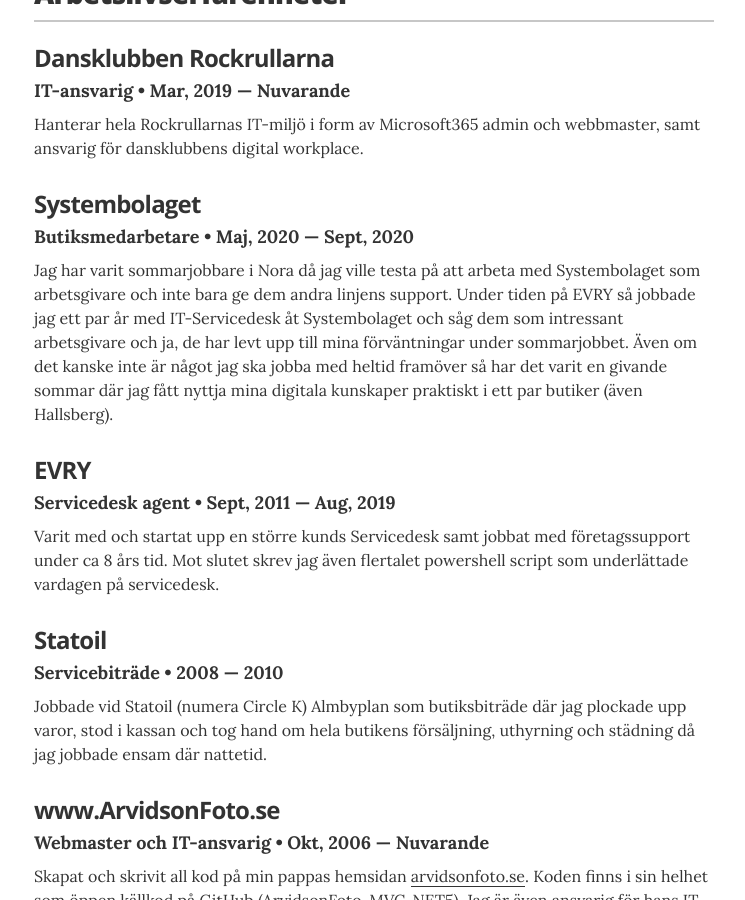
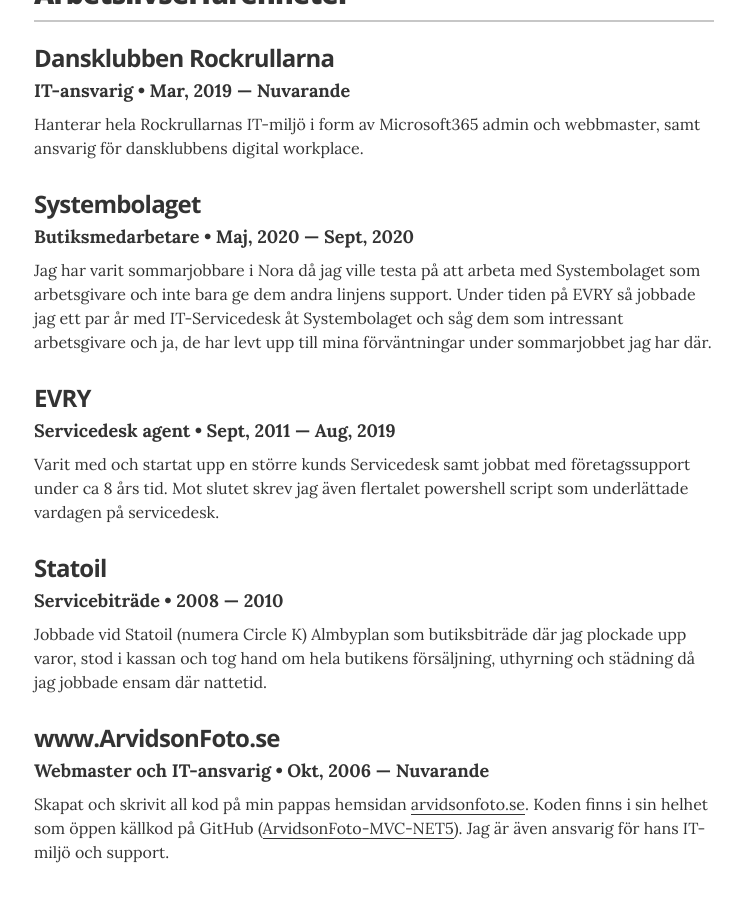
Before and after one commit to pownas/CV, a Jekyll site: the page built from index.html, in a window 1280 px wide and 900 px high, scrolled down 620 px. Shown: the whole window, without its empty margins (266-1011 px from the left). Built offline with Jekyll 4.4.1, drawn with Linux system fonts in a browser that asks for light colours.

Commit message:
Uppdaterat jobb-beskrivningen

```diff
--- a/_data/experience.yml
+++ b/_data/experience.yml
@@ -9,7 +9,7 @@
 - company: Systembolaget
   position: Butiksmedarbetare
   duration: Maj, 2020 &mdash; Sept, 2020
-  summary: Jag har varit sommarjobbare i Nora då jag ville testa på att arbeta med Systembolaget som arbetsgivare och inte bara ge dem andra linjens support. Under tiden på EVRY så jobbade jag ett par år med IT-Servicedesk åt Systembolaget och såg dem som intressant arbetsgivare och ja, de har levt upp till mina förväntningar under sommarjobbet. Även om det kanske inte är något jag ska jobba med heltid framöver så har det varit en givande sommar där jag fått nyttja mina digitala kunskaper praktiskt i ett par butiker (även Hallsberg).
+  summary: Jag har varit sommarjobbare i Nora då jag ville testa på att arbeta med Systembolaget som arbetsgivare och inte bara ge dem andra linjens support. Under tiden på EVRY så jobbade jag ett par år med IT-Servicedesk åt Systembolaget och såg dem som intressant arbetsgivare och ja, de har levt upp till mina förväntningar under sommarjobbet jag har där.
 
 # Servicedesk agent
 - company: EVRY
```
